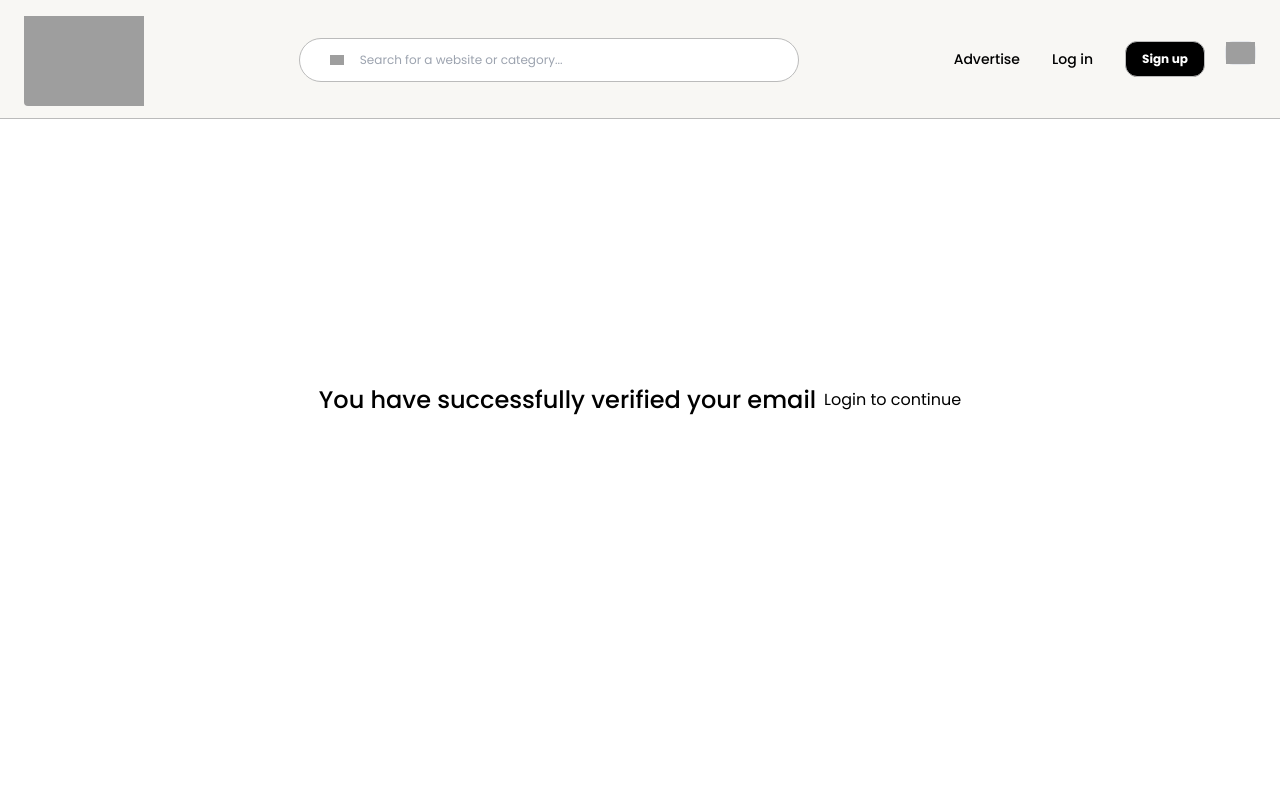
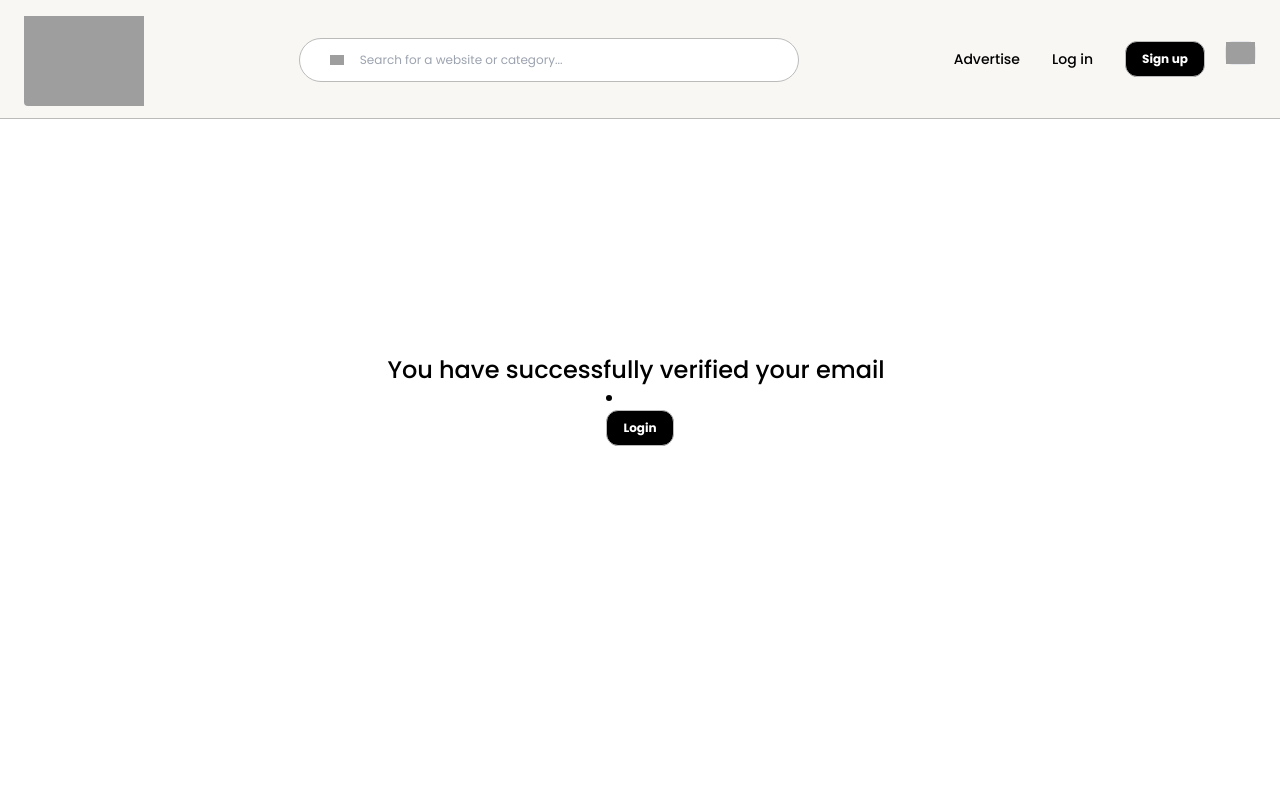
Before and after one commit to webspirre/website, a Next.js app: page /auth/callback in a window 1280 px wide. Shown: the top 800 px of the page. Built offline with nearby package versions, Linux system fonts and the light colour scheme; no server answers; the database is empty; grey boxes are pictures that could not be loaded.

Commit message:
deployment working

```diff
--- a/src/app/auth/callback/page.tsx
+++ b/src/app/auth/callback/page.tsx
@@ -31,11 +31,18 @@ const AuthCallbackPage: React.FC = () => {
   return (
     <>
       {!errorDescription && (
-        <main className="h-screen w-full flex justify-center items-center">
+        <main className="h-screen w-full flex justify-center items-center flex-col">
           <div className="text-2xl font-medium pr-2">
             You have successfully verified your email
           </div>
-          <Link href="/auth/login">Login to continue</Link>
+          <li className="">
+          <Link
+            href="/auth/login"
+            className="hover:scale-105 transition-transform duration-300 sm:block font-bold bg-black p-2 px-4 text-white text-[12px] rounded-[12px] border fle items-center gap-2 border-[#BBBBBB] "
+          >
+            Login
+          </Link>{" "}
+        </li>
         </main>
       )}
 
--- a/src/app/layout.tsx
+++ b/src/app/layout.tsx
@@ -76,7 +76,7 @@ export default async function RootLayout({
           <DesignProvider>
             <Toaster />
             <main className="bg-white">
-              <AlertHandler />
+              {/* <AlertHandler /> */}
               <div className="fixed w-full top-0 opacity-[100%] z-50">
                 <Navbar user={user} />
               </div>
--- a/src/componet/nav/Navbar.tsx
+++ b/src/componet/nav/Navbar.tsx
@@ -108,17 +108,17 @@ const Navbar: React.FC<NavbarProps> = ({ user }) => {
   };
 
 
-  // Check if the current route matches the ones where the navbar should be hidden
-  const hideNavbarRoutes = [
-    "/auth/login",
-    "/auth/register",
-    "/auth/forgotpassword",
-  ];
-  const shouldHideNavbar = hideNavbarRoutes.includes(pathname);
+   // Check if the current route matches the ones where the navbar should be hidden
+  // const hideNavbarRoutes = [
+  //   "/auth/login",
+  //   "/auth/register",
+  //   "/auth/forgotpassword",
+  // ];
+  // const shouldHideNavbar = hideNavbarRoutes.includes(pathname);
 
-  if (shouldHideNavbar) {
-    return null; // Do not render the navbar on these routes
-  }
+  // if (shouldHideNavbar) {
+  //   return null; // Do not render the navbar on these routes
+  // }
 
   useEffect(() => {
     const handleStart = () => setIsLoading(true);
@@ -172,7 +172,7 @@ const Navbar: React.FC<NavbarProps> = ({ user }) => {
             )}
           </div>
           <div className="flex gap-[20px]">
-            <NavLinks status={'authenticated'} />
+            <NavLinks status={'authenticated'} user={user} />
 
             <MoreNavLinks
               ref={moreNavLinksRef}
--- a/src/libs/auth-helpers/server.ts
+++ b/src/libs/auth-helpers/server.ts
@@ -236,7 +236,11 @@ export async function signInWithPassword(formData: FormData) {
     );
   } else if (data.user) {
     cookieStore.set("preferredSignInView", "newpassword", { path: "/" });
-    redirectPath = getStatusRedirect("/in-app", "Success!", "You are now signed in.");
+    redirectPath = getStatusRedirect(
+      "/in-app",
+      "Success!",
+      "You are now signed in."
+    );
   } else {
     redirectPath = getErrorRedirect(
       "/auth/newpassword",
@@ -297,7 +301,7 @@ export async function signUp(formData: FormData) {
     );
   } else if (data.user) {
     redirectPath = getStatusRedirect(
-      "/",
+      "/auth/login",
       "Success!",
       "Please check your email for a confirmation link. You may now close this tab."
     );
```
